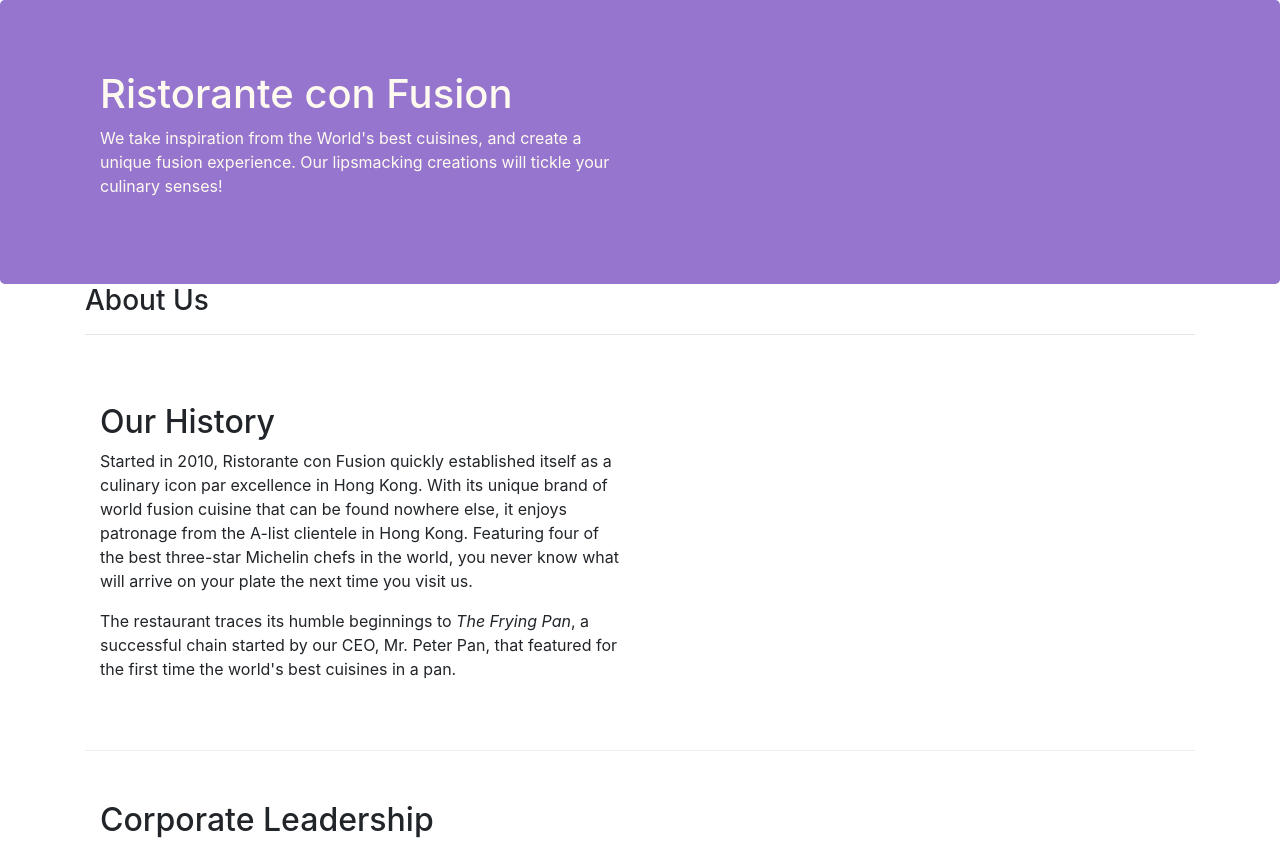
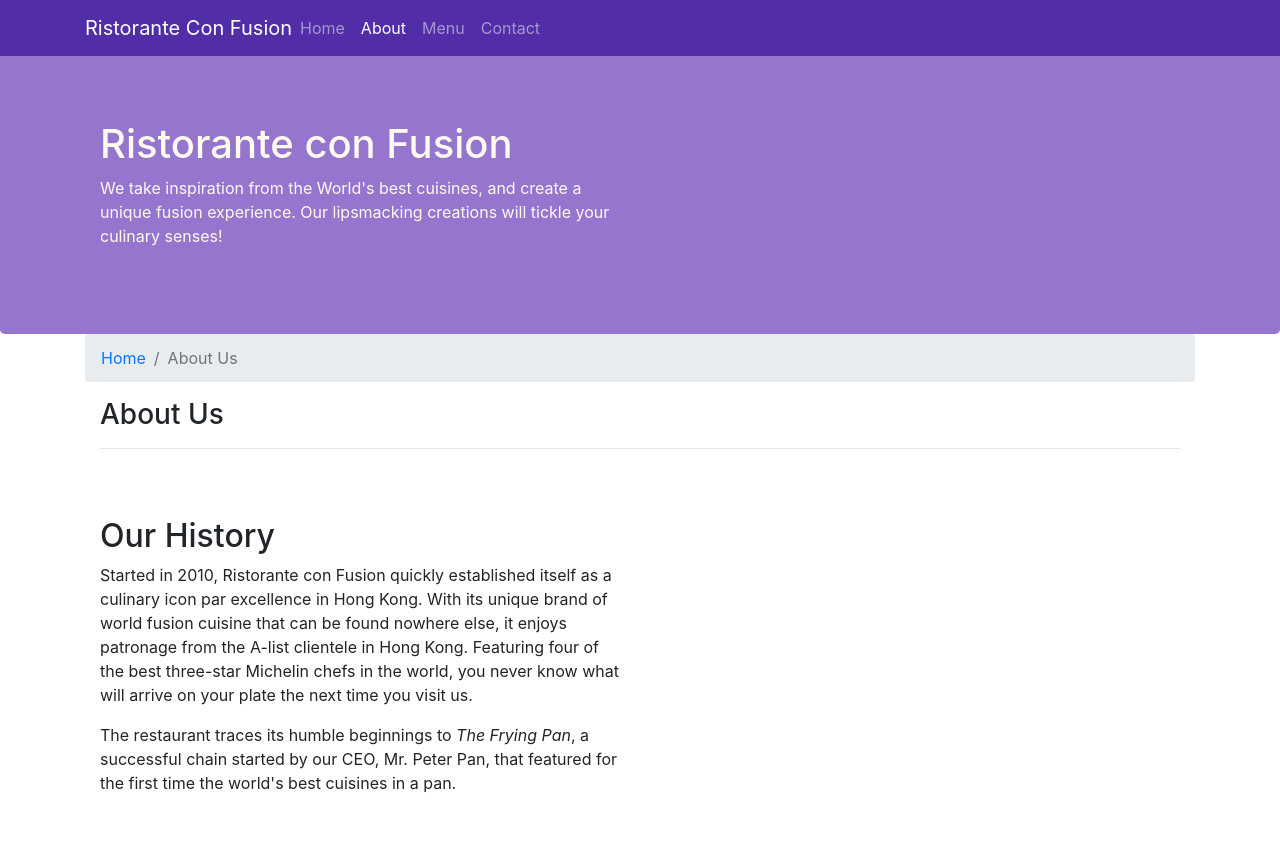
Before and after one commit to wsquan171/BootStrap4_conFusion, a website: page aboutus.html in a window 1280 px wide. Shown: the top 842 px of the page. Drawn offline with nearby package versions, Linux system fonts and the light colour scheme.

Commit message:
Navbar and Breadcrumbs

```diff
--- a/aboutus.html
+++ b/aboutus.html
@@ -15,7 +15,22 @@
 </head>
 
 <body>
-
+    <nav class="navbar navbar-dark navbar-expand-sm fixed-top">
+            <div class="container">
+                <button class="navbar-toggler" type="button" data-toggle="collapse" data-target="#Navbar">
+                    <span class="navbar-toggler-icon"></span>
+                </button>
+                <a class="navbar-brand mr-auto" href="./index.html">Ristorante Con Fusion</a>
+                <div class="collapse navbar-collapse" id="Navbar">
+                    <ul class="navbar-nav mr-auto">
+                        <li class="nav-item"><a class="nav-link" href="./index.html">Home</a></li>
+                        <li class="nav-item active"><a class="nav-link" href="#">About</a></li>
+                        <li class="nav-item"><a class="nav-link" href="#">Menu</a></li>
+                        <li class="nav-item"><a class="nav-link" href="#">Contact</a></li>
+                </div>
+                </ul>
+            </div>
+        </nav>
     <header class="jumbotron">
         <div class="container">
             <div class="row row-header">
@@ -30,10 +45,14 @@
     </header>
 
     <div class="container">
-        <div class="row">
+        <div class="row row-header">
+            <ol class="col-12 breadcrumb">
+                <li class="breadcrumb-item"><a href="./index.html">Home</a></li>
+                <li class="breadcrumb-item active">About Us</li>
+            </ol>
             <div class="col">
-               <h3>About Us</h3>
-               <hr>
+                <h3>About Us</h3>
+                <hr>
             </div>
         </div>
 
@@ -70,7 +89,7 @@
                 <div class="col-4 offset-1 col-sm-2">
                     <h5>Links</h5>
                     <ul class="list-unstyled">
-                        <li><a href="#">Home</a></li>
+                        <li><a href="./index.html">Home</a></li>
                         <li><a href="#">About</a></li>
                         <li><a href="#">Menu</a></li>
                         <li><a href="#">Contact</a></li>
--- a/css/styles.css
+++ b/css/styles.css
@@ -28,3 +28,12 @@ address{
     margin:0px;
     color:#0f0f0f;
 }
+
+body{
+    padding:50px 0px 0px 0px;
+    z-index:0;
+}
+
+.navbar-dark {
+     background-color: #512DA8;
+}
```
Also changed, not shown: index.html (+17 -2 lines).
